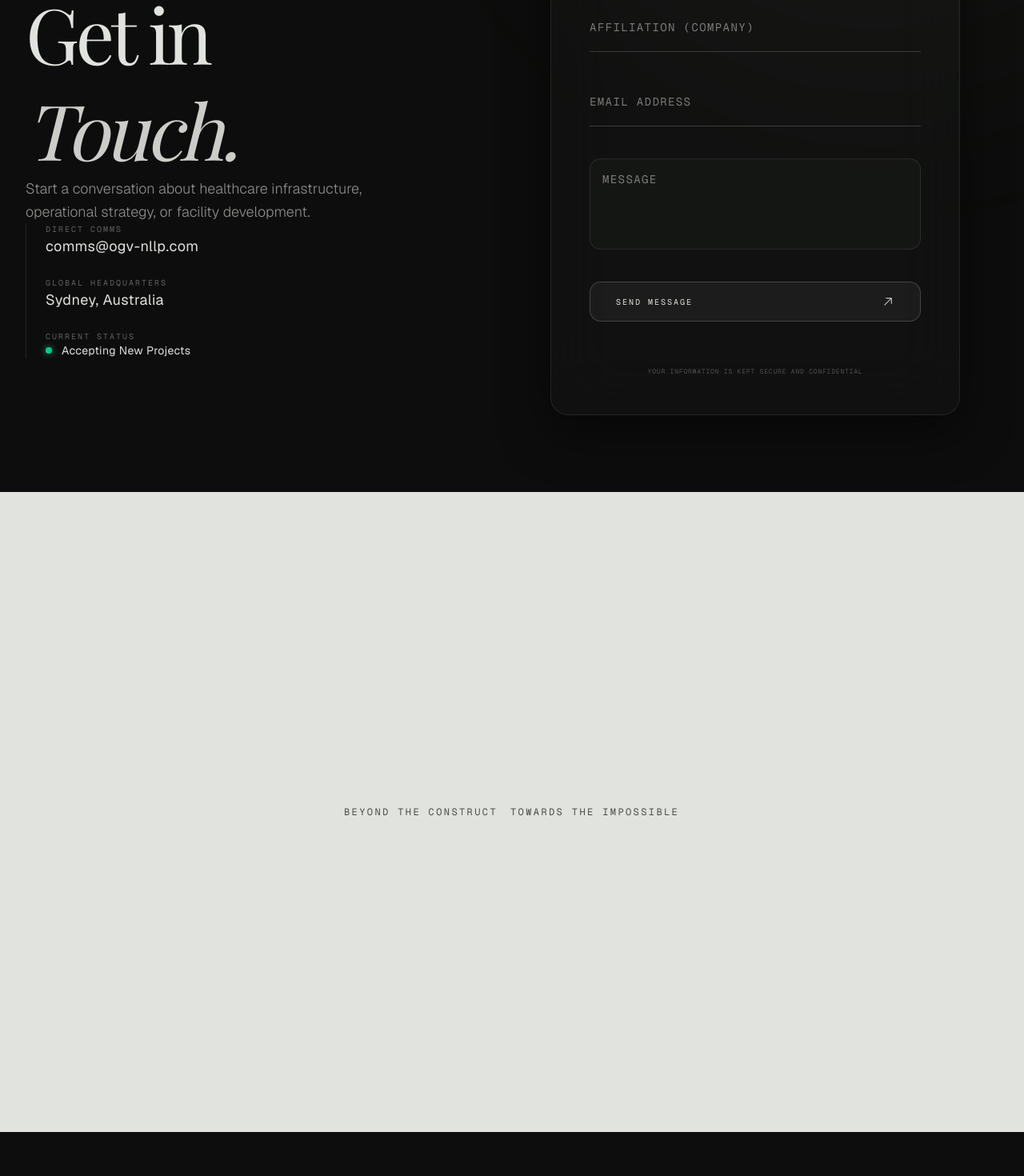
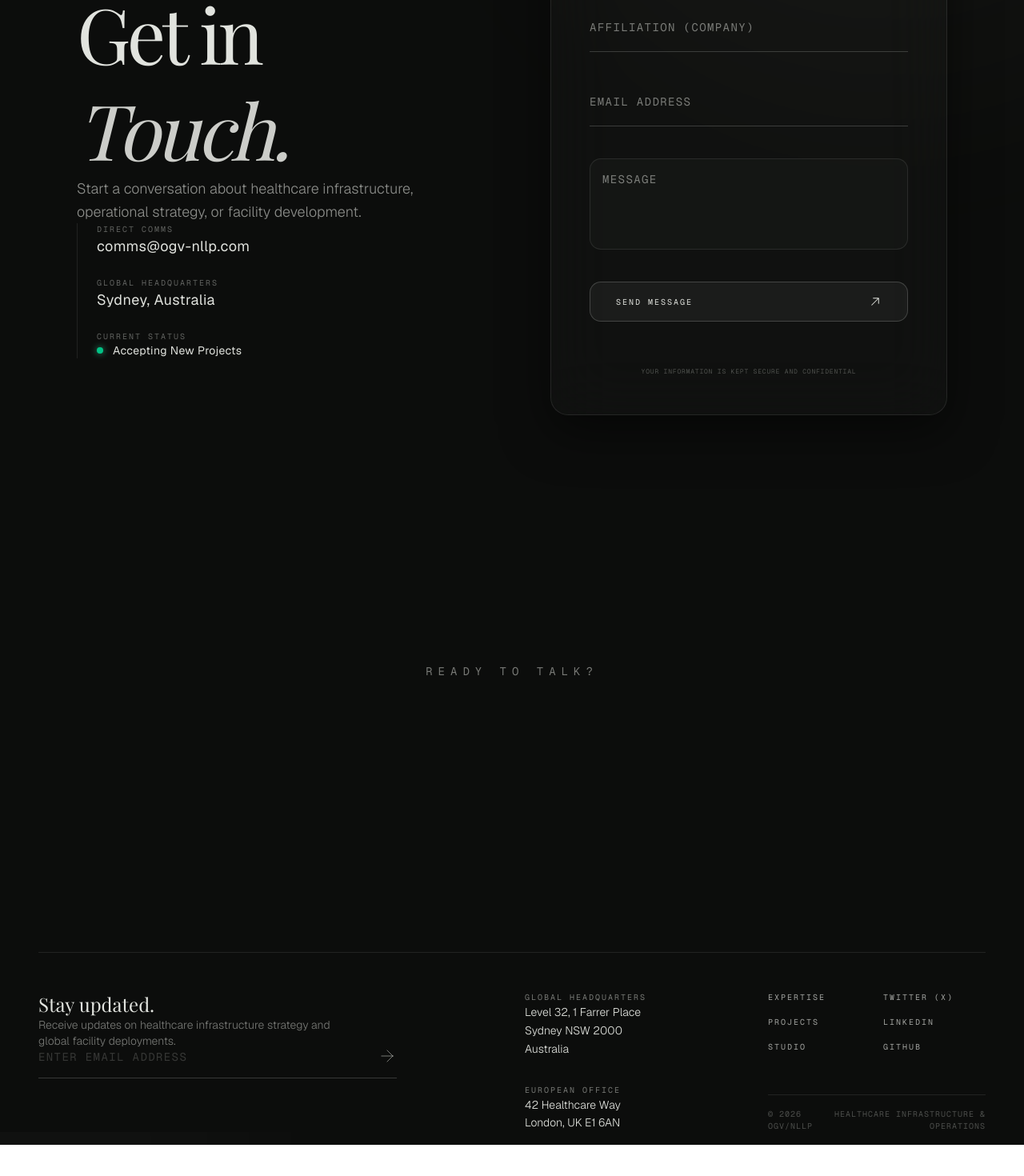
Before and after one commit to sahil-nllp/ogv-nllp-website, a Next.js app: page /contact in a window 1280 px wide. Shown: the part 354-1824 px from the top of the page at 80% size. After the commit the page ends 1785 px from the top, so only its background shows below. Built offline with nearby package versions, Linux system fonts and the light colour scheme.

Commit message:
footer for contact page

```diff
--- a/app/components/Footer.tsx
+++ b/app/components/Footer.tsx
@@ -45,14 +45,14 @@ export default function Footer() {
   return (
     <footer
       ref={footerRef}
-      className="relative w-full min-h-screen bg-[#0c0d0c] flex flex-col justify-end pt-32 pb-8 overflow-hidden z-20"
+      className="relative w-full min-h-screen bg-[#0c0d0c] flex flex-col justify-end pt-32 pb-0 overflow-hidden z-20"
     >
       {/*
         TOP SECTION: The Massive CTA
       */}
       <div className="flex-1 flex flex-col items-center justify-center w-full px-4 mb-20 pointer-events-none">
          <p className="font-mono text-xs md:text-sm text-[#e1e3de]/50 tracking-[0.5em] uppercase mb-8">
-            Ready to initialize?
+            Ready to talk?
          </p>
 
          <div className="w-full flex justify-center items-center overflow-hidden leading-none">
@@ -79,15 +79,15 @@ export default function Footer() {
           {/* Column 1: Newsletter / Comms */}
           <div className="md:col-span-2 flex flex-col justify-between">
              <div>
-               <h3 className="font-serif text-2xl text-[#e1e3de] mb-4">Enter the Network.</h3>
-               <p className="font-sans text-sm text-[#e1e3de]/50 max-w-sm mb-8 font-light">
-                 Receive low-frequency, high-signal intelligence updates on global deployments and architectural shifts.
+               <h3 className="font-serif text-2xl text-[#e1e3de] mb-4">Stay updated.</h3>
+               <p className="font-sans text-sm text-[#e1e3de]/50 max-w-sm mb-12 font-light">
+                 Receive updates on healthcare infrastructure strategy and global facility deployments.
                </p>
 
                <div ref={formRef} className="relative max-w-md flex items-center group">
                  <input
                    type="email"
-                   placeholder="ENTER SECURE COMMS (EMAIL)"
+                   placeholder="ENTER EMAIL ADDRESS"
                    className="w-full bg-transparent border-b border-[#e1e3de]/20 pb-4 text-sm text-[#e1e3de] font-mono tracking-widest placeholder:text-[#e1e3de]/20 focus:outline-none focus:border-[#e1e3de] transition-colors"
                  />
                  <button className="absolute right-0 bottom-4 text-[#e1e3de]/50 hover:text-[#e1e3de] transition-colors pointer-events-auto">
@@ -102,17 +102,17 @@ export default function Footer() {
           {/* Column 2: Global Nodes (Locations) */}
           <div className="flex flex-col gap-8">
              <div>
-                <h4 className="font-mono text-[10px] text-[#e1e3de]/50 uppercase tracking-[0.2em] mb-4">Primary Node</h4>
+                <h4 className="font-mono text-[10px] text-[#e1e3de]/50 uppercase tracking-[0.2em] mb-4">Global Headquarters</h4>
                 <p className="font-sans text-sm text-[#e1e3de] font-light leading-relaxed">
-                  100 Architectural Way<br />
-                  Sector 7G, NY 10001<br />
-                  United States
+                  Level 32, 1 Farrer Place<br />
+                  Sydney NSW 2000<br />
+                  Australia
                 </p>
              </div>
              <div>
-                <h4 className="font-mono text-[10px] text-[#e1e3de]/50 uppercase tracking-[0.2em] mb-4">European Hub</h4>
+                <h4 className="font-mono text-[10px] text-[#e1e3de]/50 uppercase tracking-[0.2em] mb-4">European Office</h4>
                 <p className="font-sans text-sm text-[#e1e3de] font-light leading-relaxed">
-                  42 Data Stream Blvd<br />
+                  42 Healthcare Way<br />
                   London, UK E1 6AN
                 </p>
              </div>
@@ -138,8 +138,8 @@ export default function Footer() {
                <span className="font-mono text-[10px] text-[#e1e3de]/30 tracking-widest uppercase">
                  © 2026 OGV/NLLP
                </span>
-               <span className="font-mono text-[10px] text-[#e1e3de]/30 tracking-widest uppercase">
-                 All Systems Nominal
+               <span className="font-mono text-[10px] text-[#e1e3de]/30 tracking-widest uppercase text-right">
+                 Healthcare Infrastructure<br className="md:hidden" /> & Operations
                </span>
              </div>
           </div>
--- a/app/contact/page.tsx
+++ b/app/contact/page.tsx
@@ -2,7 +2,7 @@
 
 import { useEffect, useRef } from 'react';
 import { gsap } from 'gsap';
-import CtaRevealFooterVariant from '../components/CtaRevealFooterVariant';
+import Footer from '../components/Footer';
 
 export default function ContactPage() {
   const containerRef = useRef<HTMLDivElement>(null);
@@ -35,18 +35,16 @@ export default function ContactPage() {
   }, []);
 
   return (
-    <main ref={containerRef} className="relative bg-[#0c0d0c] min-h-screen text-[#e1e3de] overflow-hidden pt-32 pb-16 flex flex-col">
+    <main ref={containerRef} className="relative bg-[#0c0d0c] min-h-screen text-[#e1e3de] overflow-hidden pt-32 pb-4 flex flex-col items-center">
 
       {/* Background Ambient Glows */}
       <div className="absolute top-0 right-0 w-[80vw] h-[80vw] -translate-y-1/2 translate-x-1/3 rounded-full bg-[#fdf5cc]/[0.02] blur-[100px] pointer-events-none" />
       <div className="absolute bottom-0 left-0 w-[50vw] h-[50vw] translate-y-1/2 -translate-x-1/2 rounded-full bg-[#e1e3de]/[0.02] blur-[100px] pointer-events-none" />
 
       {/* Main Content Grid */}
-      <section className="flex-grow container max-w-7xl mx-auto px-4 md:px-8 py-12 md:py-24 relative z-10 flex flex-col justify-center">
-        <div className="grid grid-cols-1 lg:grid-cols-2 gap-16 lg:gap-24 items-center">
-
-          {/* Left Column - Monumental Text & Context */}
-          <div ref={leftColRef} className="flex flex-col justify-center mx-auto max-w-lg relative w-full pt-8 lg:pt-0">
+<section className="flex-grow w-full max-w-6xl mx-auto px-6 md:px-8 py-12 md:py-24 relative z-10 flex flex-col justify-center">
+<div className="grid w-full grid-cols-1 lg:grid-cols-2 gap-16 lg:gap-24 items-center">          {/* Left Column - Monumental Text & Context */}
+          <div ref={leftColRef} className="flex flex-col justify-center max-w-lg relative w-full pt-8 lg:pt-0">
 
             {/* Abstract Cross Decorator */}
              <div className="w-10 h-10 relative flex items-center justify-center opacity-40 mb-16 animate-[spin_20s_linear_infinite]">
@@ -196,7 +194,7 @@ export default function ContactPage() {
 
       {/* Reusing Global Footer layout */}
       <div className="relative z-20 w-full mt-auto">
-         <CtaRevealFooterVariant />
+         <Footer />
       </div>
 
     </main>
```
